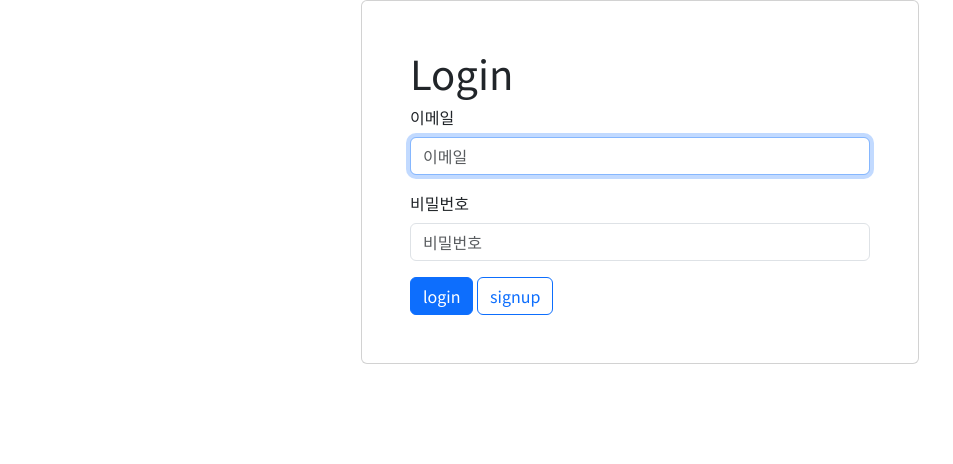
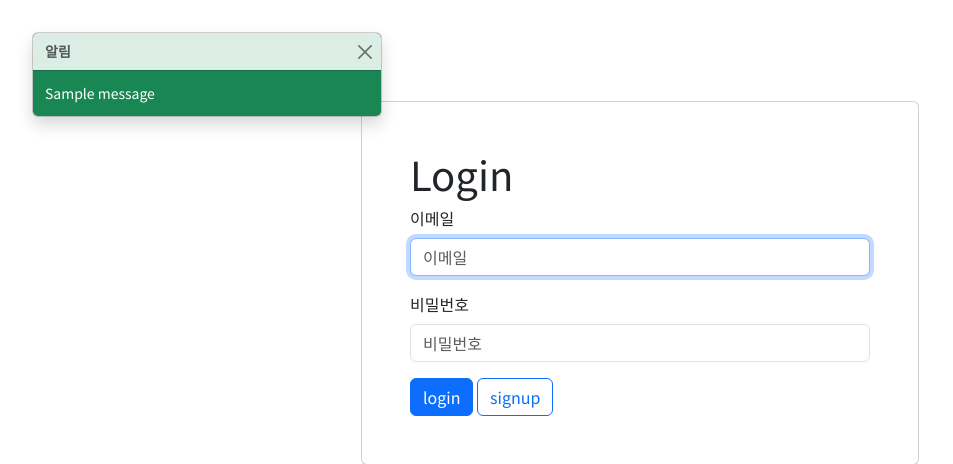
Before and after one commit to midhyun/Ledger, a Django app: page /accounts/login/ in a window 1280 px wide. Shown: the part 56-520 px from the top of the page, without its empty margins (0-953 px from the left). Run offline with Django 3.2, Linux system fonts and the light colour scheme; tables that the repository leaves empty hold one stand-in row (values such as "Sample post"); one stand-in notice (Sample message) is shown; some libraries are stand-ins or nearby versions.

Commit message:
base, nav 링크작업 [hj]

```diff
--- a/accounts/views.py
+++ b/accounts/views.py
@@ -16,6 +16,7 @@ def signup(request):
         if form.is_valid():
             user = form.save()
             auth_login(request, user)
+            messages.success(request, '회원가입이 완료되었습니다.')
             return redirect('main')
 
     else:
@@ -32,6 +33,7 @@ def login(request):
         form = CustomAuthenticationForm(request, data=request.POST)
         if form.is_valid():
             auth_login(request, form.get_user())
+            messages.success(request, '로그인 되었습니다.')
             return redirect((request.GET.get("next") or request.POST.get("next")) or "main")
         else:
             messages.warning(request, '아이디 또는 비밀번호를 잘못 입력했습니다.')
--- a/ledgers/templates/ledgers/detail.html
+++ b/ledgers/templates/ledgers/detail.html
@@ -9,7 +9,11 @@
   <div class="card p-5 w-75 m-auto">
     <h3>{{ ledger.title }}</h3>
     <p>
-        <span class="text-muted">{{ ledger.paid_at|date:"y-m-d H:i" }}</span> <span><a href="{% url 'ledgers:update' ledger.pk %}" style="text-decoration:none; color:black; font-weight:bold;">🖊</a> / <a href="{% url 'ledgers:delete' ledger.pk %}" style="text-decoration:none; color:black; font-weight:bold;">🗑</a></span>
+      <span class="text-muted">{{ ledger.paid_at|date:"y-m-d H:i" }}</span>
+      <span>
+        <a href="{% url 'ledgers:update' ledger.pk %}" style="text-decoration:none; color:black; font-weight:bold;">🖊</a> /
+        <a href="{% url 'ledgers:delete' ledger.pk %}" style="text-decoration:none; color:black; font-weight:bold;">🗑</a>
+      </span>
     </p>
     <hr>
     <p><pre style="font-family: 'Noto Sans KR', sans-serif">{{ ledger.content }}</pre></p>
--- a/templates/base.html
+++ b/templates/base.html
@@ -18,6 +18,22 @@
 </head>
 <body>
   {% include "nav.html" %}
+  {% if messages %}
+  {% for message in messages %}
+  <div class="toast show text-bg-{{ message.tags }} mb-3" aria-live="assertive" aria-atomic="true"
+    style="position: relative; top: 2rem; left: 2rem; z-index:3;">
+    <div class="toast-header">
+      <strong class="me-auto">알림
+      </strong>
+      <button type="button" class="btn-close" data-bs-dismiss="toast" aria-label="Close"></button>
+    </div>
+    <div class="toast-body">
+      {{ message }}
+    </div>
+  </div>
+  {% endfor %}
+  {% endif %}
+
   <div class="container">
     {% block content %}
     {% endblock content %}
--- a/templates/nav.html
+++ b/templates/nav.html
@@ -2,7 +2,7 @@
 
 <nav class="navbar bg-body-tertiary">
     <div class="container-fluid">
-      <a class="navbar-brand" href="#">Ledgers</a>
+      <a class="navbar-brand" href="{% url 'main' %}">Ledgers</a>
       <button class="navbar-toggler" type="button" data-bs-toggle="offcanvas" data-bs-target="#offcanvasNavbar" aria-controls="offcanvasNavbar">
         <span class="navbar-toggler-icon"></span>
       </button>
```
